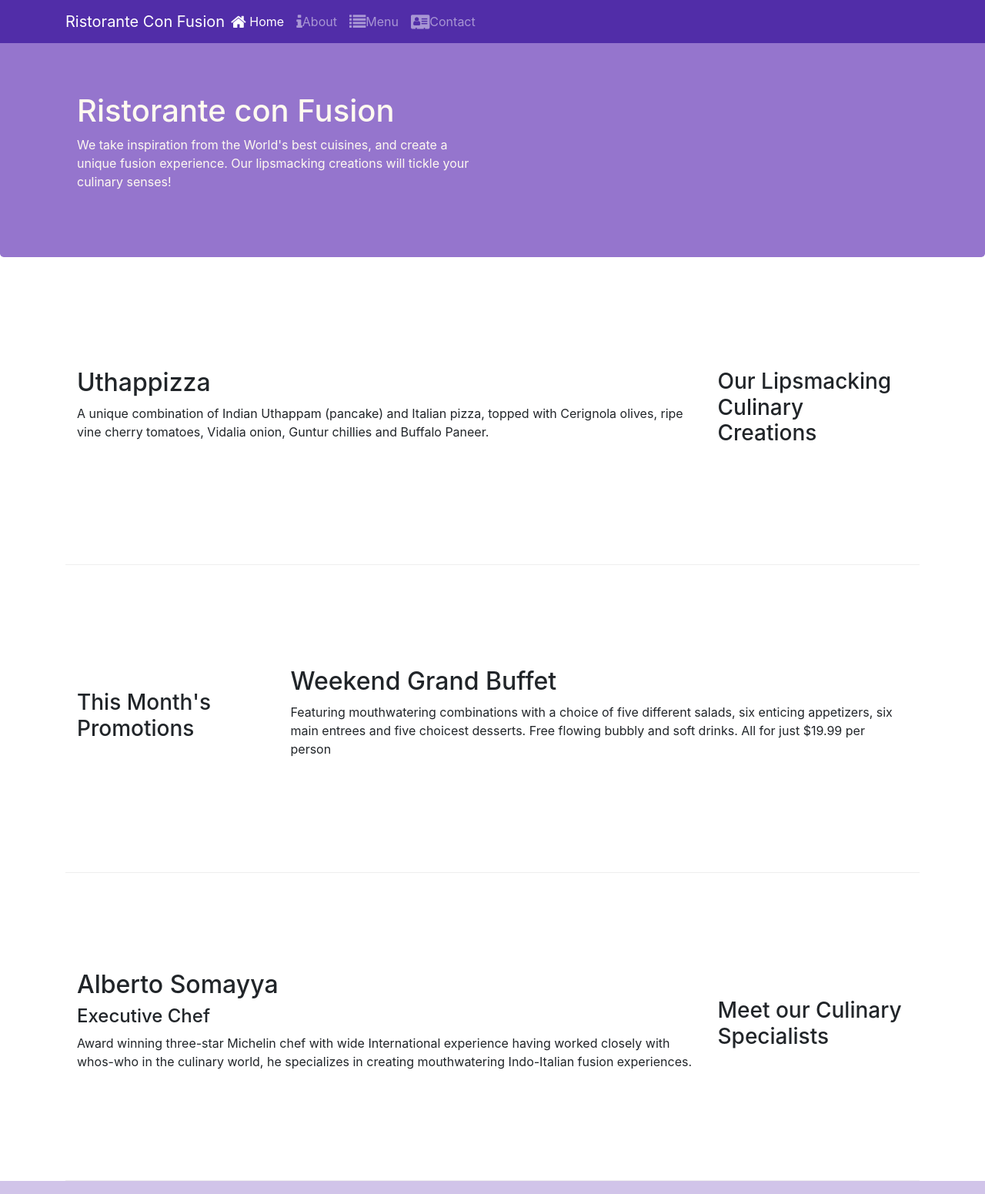
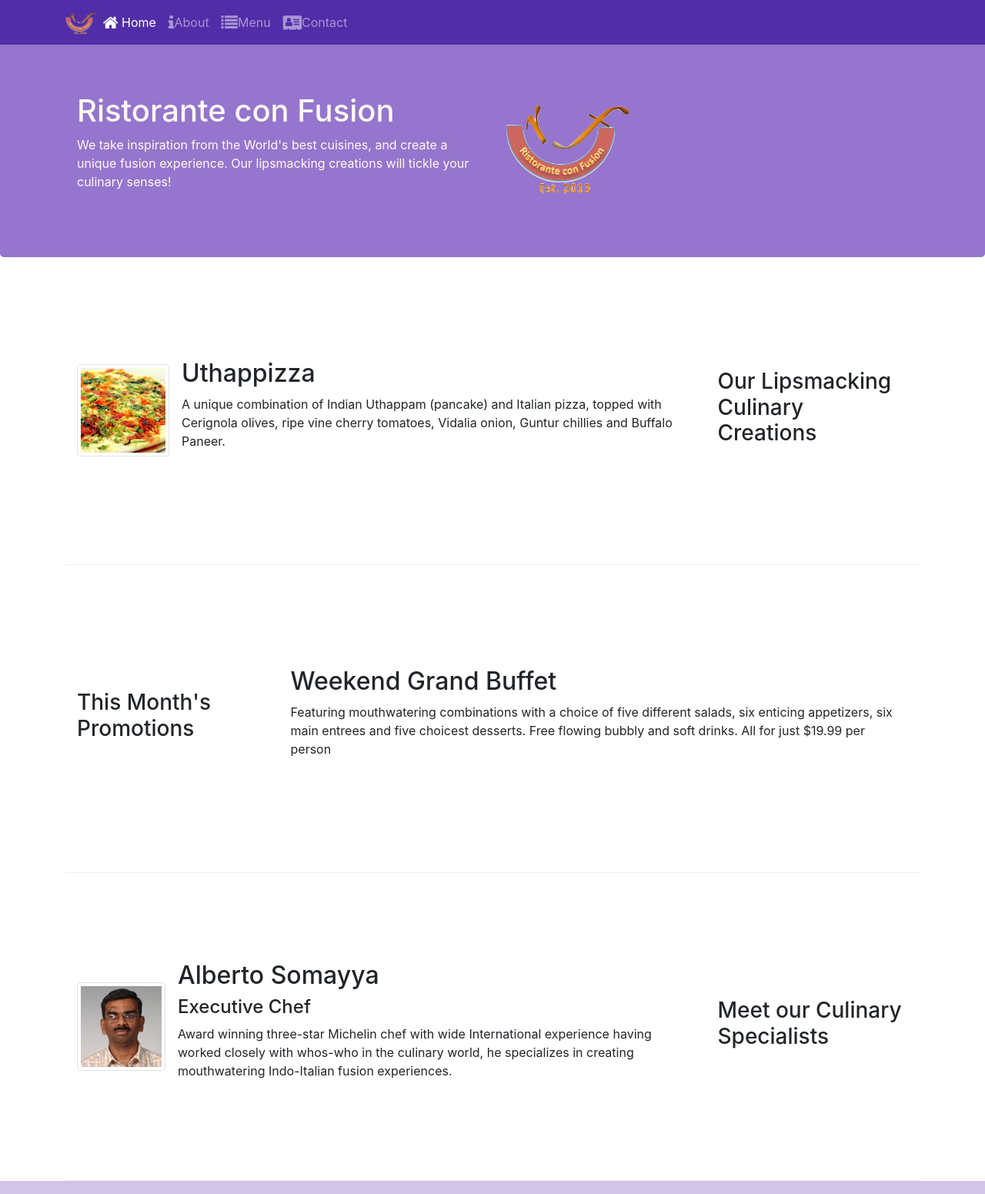
Before and after one commit to vaishnavi26-git/bootstrap, a website: page index.html in a window 1280 px wide. Shown: the top 1551 px of the page at 77% size. Drawn offline with nearby package versions, Linux system fonts and the light colour scheme.

Commit message:
media and images

```diff
--- a/index.html
+++ b/index.html
@@ -1,43 +1,69 @@
 <!DOCTYPE html>
 <html lang="en">
-
   <head>
     <!-- Required meta tags always come first -->
-        <meta charset="utf-8">
-        <meta name="viewport" content="width=device-width, initial-scale=1, shrink-to-fit=no">
-        <meta http-equiv="x-ua-compatible" content="ie=edge">
+    <meta charset="utf-8" />
+    <meta
+      name="viewport"
+      content="width=device-width, initial-scale=1, shrink-to-fit=no"
+    />
+    <meta http-equiv="x-ua-compatible" content="ie=edge" />
 
     <!-- Bootstrap CSS -->
 
-        <link rel="stylesheet" href="node_modules/bootstrap/dist/css/bootstrap.min.css">
-        <link rel="stylesheet" href="node_modules/font-awesome/css/font-awesome.min.css">
-        <link rel="stylesheet" href="node_modules/bootstrap-social/bootstrap-social.css">
+    <link
+      rel="stylesheet"
+      href="node_modules/bootstrap/dist/css/bootstrap.min.css"
+    />
+    <link
+      rel="stylesheet"
+      href="node_modules/font-awesome/css/font-awesome.min.css"
+    />
+    <link
+      rel="stylesheet"
+      href="node_modules/bootstrap-social/bootstrap-social.css"
+    />
 
-
-        <link rel ="stylesheet" href="css/styles.css">
+    <link rel="stylesheet" href="css/styles.css" />
     <title>Ristorante Con Fusion</title>
   </head>
 
   <body>
-<nav class="navbar navbar-dark navbar-expand-sm  fixed-top">
+    <nav class="navbar navbar-dark navbar-expand-sm fixed-top">
       <div class="container">
-<button class="navbar-toggler" type="button" data-toggle="collapse" data-target="#Navbar">
+        <button
+          class="navbar-toggler"
+          type="button"
+          data-toggle="collapse"
+          data-target="#Navbar"
+        >
           <span class="navbar-toggler-icon"></span>
         </button>
 
-
-<a class ="navbar-brand mr-auto" href="#">Ristorante Con Fusion</a>
+        <a class="navbar-brand mr-auto" href="#"><img src="img/logo.png"  height="30",width="41"></a>
         <div class="collapse navbar-collapse" id="Navbar">
           <ul class="navbar-nav mr-auto">
-
-        <li class="nav-item active"><a class="nav-link" href="#"><span class="fa fa-home fa-lg"></span> Home</a></li>
-        <li class="nav-item"><a class="nav-link" href="aboutus.html"><span class="fa fa-info fa-lg"></span>About</a></li>
-        <li class="nav-item"><a class="nav-link" href="#"><span class="fa fa-list fa-lg"></span>Menu</a></li>
-        <li class="nav-item"><a class="nav-link" href="contactus.html"><span class="fa fa-address-card fa-lg"></span>Contact</a></li>
-
+            <li class="nav-item active">
+              <a class="nav-link" href="#"
+                ><span class="fa fa-home fa-lg"></span> Home</a
+              >
+            </li>
+            <li class="nav-item">
+              <a class="nav-link" href="aboutus.html"
+                ><span class="fa fa-info fa-lg"></span>About</a
+              >
+            </li>
+            <li class="nav-item">
+              <a class="nav-link" href="#"
+                ><span class="fa fa-list fa-lg"></span>Menu</a
+              >
+            </li>
+            <li class="nav-item">
+              <a class="nav-link" href="contactus.html"
+                ><span class="fa fa-address-card fa-lg"></span>Contact</a
+              >
+            </li>
           </ul>
-
-
         </div>
       </div>
     </nav>
@@ -46,9 +72,14 @@
         <div class="row row-header">
           <div class="col-12 col-sm-6">
             <h1>Ristorante con Fusion</h1>
-                    <p>We take inspiration from the World's best cuisines, and create a unique fusion experience. Our lipsmacking creations will tickle your culinary senses!</p>
+            <p>
+              We take inspiration from the World's best cuisines, and create a
+              unique fusion experience. Our lipsmacking creations will tickle
+              your culinary senses!
+            </p>
           </div>
-                <div class="col-12 col-sm">
+          <div class="col-12 col-sm align-self-center">
+            <img src="img/logo.png" alt="" class="img-fluid" />
           </div>
         </div>
       </div>
@@ -60,11 +91,21 @@
           <h3>Our Lipsmacking Culinary Creations</h3>
         </div>
         <div class="col col-sm order-sm-first col-md">
-                <h2>Uthappizza</h2>
-                <p class="d-none d-sm-block">A unique combination of Indian Uthappam (pancake) and Italian pizza, topped with Cerignola olives, ripe vine cherry tomatoes, Vidalia onion, Guntur chillies and Buffalo Paneer.</p>
+            <div class="media">
+                <img src="img/uthappizza.png" alt="uthappizza" class="d-flex mr-3 img-thumbnail align-self-center">
+                <div class="media-body">
+                    <h2 class="mt-0">Uthappizza</h2>
+                    <p class="d-none d-sm-block">
+                      A unique combination of Indian Uthappam (pancake) and Italian pizza,
+                      topped with Cerignola olives, ripe vine cherry tomatoes, Vidalia
+                      onion, Guntur chillies and Buffalo Paneer.
+                    </p>
+
                 </div>
             </div>
 
+        </div>
+      </div>
 
       <div class="row row-content align-items-center">
         <div class="col-12 col-sm-4 col-md-3">
@@ -72,18 +113,35 @@
         </div>
         <div class="col col-sm col-md">
           <h2>Weekend Grand Buffet</h2>
-                <p class="d-none d-sm-block">Featuring mouthwatering combinations with a choice of five different salads, six enticing appetizers, six main entrees and five choicest desserts. Free flowing bubbly and soft drinks. All for just $19.99 per person </p>
+          <p class="d-none d-sm-block">
+            Featuring mouthwatering combinations with a choice of five different
+            salads, six enticing appetizers, six main entrees and five choicest
+            desserts. Free flowing bubbly and soft drinks. All for just $19.99
+            per person
+          </p>
         </div>
       </div>
 
-        <div class="row row-content align-items-center ">
+      <div class="row row-content align-items-center">
         <div class="col-12 col-sm-4 order-sm-last col-md-3">
           <h3>Meet our Culinary Specialists</h3>
         </div>
         <div class="col col-sm order-sm-first col-md">
+            <div class="media">
+                <img src="img/alberto.png" alt="alberto" class="d-flex mr-3 img-thumbnail align-self-center">
+                <div class="media-body">
                     <h2>Alberto Somayya</h2>
                     <h4>Executive Chef</h4>
-                <p class="d-none d-sm-block">Award winning three-star Michelin chef with wide International experience having worked closely with whos-who in the culinary world, he specializes in creating mouthwatering Indo-Italian fusion experiences. </p>
+                    <p class="d-none d-sm-block">
+                      Award winning three-star Michelin chef with wide International
+                      experience having worked closely with whos-who in the culinary
+                      world, he specializes in creating mouthwatering Indo-Italian fusion
+                      experiences.
+                    </p>
+
+                </div>
+            </div>
+
         </div>
       </div>
     </div>
@@ -103,22 +161,45 @@
           <div class="col-7 col-sm-5">
             <h5>Our Address</h5>
             <address>
-		              121, Clear Water Bay Road<br>
-		              Clear Water Bay, Kowloon<br>
-		              HONG KONG<br>
-		              <i class="fa fa-phone fa-lg"></i>: +852 1234 5678<br>
-                      <i class="fa fa-fax fa-lg"></i>: +852 8765 4321<br>
-                      <i class="fa fa-envelope fa-lg"></i>: <a href="mailto:confusion@food.net">confusion@food.net</a>
+              121, Clear Water Bay Road<br />
+              Clear Water Bay, Kowloon<br />
+              HONG KONG<br />
+              <i class="fa fa-phone fa-lg"></i>: +852 1234 5678<br />
+              <i class="fa fa-fax fa-lg"></i>: +852 8765 4321<br />
+              <i class="fa fa-envelope fa-lg"></i>:
+              <a href="mailto:confusion@food.net">confusion@food.net</a>
             </address>
           </div>
           <div class="c0l-12 col-sm-4 align-self-center">
-                    <div class="text-center" >
-                        <a class="btn btn-social-icon btn-google" href="http://google.com/+"><i class="fa fa-google-plus fa-lg"></i></a>
-                        <a class="btn btn-social-icon btn-facebook" href="http://www.facebook.com/profile.php?id="><i class="fa fa-facebook fa-lg"></i></a>
-                        <a class="btn btn-social-icon btn-linkedin" href="http://www.linkedin.com/in/"><i class="fa fa-linkedin fa-lg"></i></a>
-                        <a class="btn btn-social-icon btn-twitter" href="http://twitter.com/"><i class="fa fa-twitter fa-lg"></i></a>
-                        <a class="btn btn-social-icon btn-google" href="http://youtube.com/"><i class="fa fa-youtube fa-lg"></i></a>
-                        <a class="btn btn-social-icon" href="mailto:"><i class="fa fa-envelope-o fa-lg"></i></a>
+            <div class="text-center">
+              <a
+                class="btn btn-social-icon btn-google"
+                href="http://google.com/+"
+                ><i class="fa fa-google-plus fa-lg"></i
+              ></a>
+              <a
+                class="btn btn-social-icon btn-facebook"
+                href="http://www.facebook.com/profile.php?id="
+                ><i class="fa fa-facebook fa-lg"></i
+              ></a>
+              <a
+                class="btn btn-social-icon btn-linkedin"
+                href="http://www.linkedin.com/in/"
+                ><i class="fa fa-linkedin fa-lg"></i
+              ></a>
+              <a
+                class="btn btn-social-icon btn-twitter"
+                href="http://twitter.com/"
+                ><i class="fa fa-twitter fa-lg"></i
+              ></a>
+              <a
+                class="btn btn-social-icon btn-google"
+                href="http://youtube.com/"
+                ><i class="fa fa-youtube fa-lg"></i
+              ></a>
+              <a class="btn btn-social-icon" href="mailto:"
+                ><i class="fa fa-envelope-o fa-lg"></i
+              ></a>
             </div>
           </div>
         </div>
@@ -134,5 +215,4 @@
     <script src="node_modules/popper.js/dist/umd/popper.min.js"></script>
     <script src="node_modules/bootstrap/dist/js/bootstrap.min.js"></script>
   </body>
-
 </html>
```
Also changed, not shown: aboutus.html (+4 -2 lines), contactus.html (+4 -2 lines), img/alberto.png (added), img/buffet.png (added), img/logo.png (added), img/uthappizza.png (added), 1 other file. Lines whose indentation alone changed are shown as unchanged.
